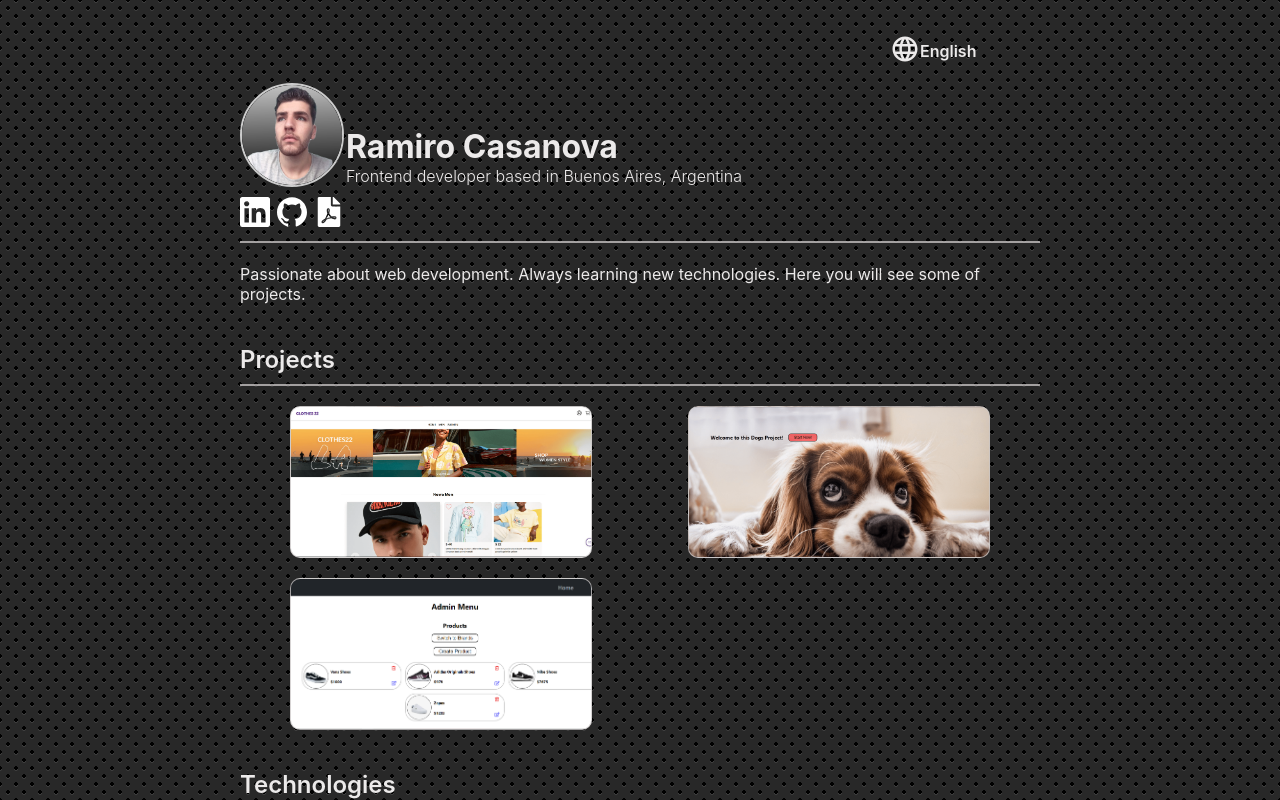
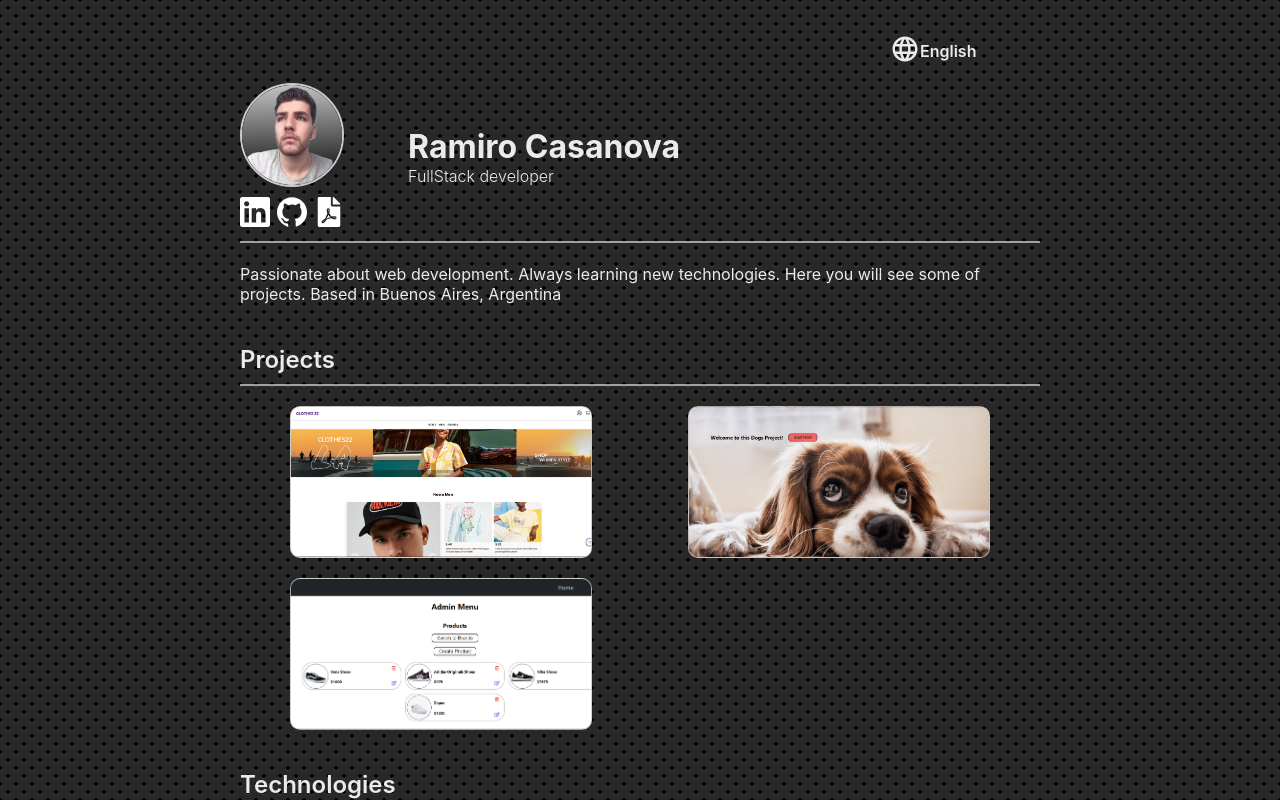
Before and after one commit to CasanovaRamiro/Portfolio, a React (Vite) app: page / in a window 1280 px wide. Shown: the top 800 px of the page. Built offline with nearby package versions, Linux system fonts and the light colour scheme.

Commit message:
Updating and improving links

```diff
--- a/src/Components/Home/Home.jsx
+++ b/src/Components/Home/Home.jsx
@@ -6,74 +6,15 @@ import Technologies from "../Technologies/Technologies";
 import { SiLinkedin, SiGithub } from "react-icons/si";
 import { FaFilePdf } from "react-icons/fa";
 import { MdLanguage } from "react-icons/md";
+import useProjectsInfo from "../../Hooks/useProjectsInfo";
+import {linkedIn, CvPdfEnglish, CvPdfSpanish} from './links'
 
 function Home() {
-  const [projects] = useState([
-    {
-      img: "ecommerce",
-      name: "Ecommerce-App",
-      gitHubLink: "https://github.com/CasanovaRamiro/ecommerce-pf",
-      deployLink: "https://clothes-22.vercel.app",
-      infoEspañol: [
-        "Diseñar y desarrollar en un equipo conformado por un total de 7 integrantes un E-Commerce de indumentaria masculina y femenina que incluía: carrito de compras, plataforma de pago Mercado Pago, perfil del usuario, perfil de administrador con permisos especiales, historial de compras/ventas, descarga de órdenes de compra en PDF, búsquedas por parámetros, filtrados por categorías, ordenamientos y creación de nuevos productos.",
-        "Desarrollar la app usando para el Front-End React, Redux, CSS puro y Back-End desarrollado en Node.js con Express. Base de datos en PostgreSQL y Sequelize.",
-        "Complementar funcionalidades en colaboración de otros colegas para el área de Front-End.",
-        "Aportar funcionalidades destacadas: Local Storage (para persistir los datos de la sesión en curso y/o el dispositivo que se esté utilizando), control de Stock y manejo del carrito de compras.",
-        "Cooperar en Deploy del proyecto usando para Back-End Heroku CLI y para Front-End con Vercel",
-      ],
-      infoEnglish: [
-        "Design and develop an E-Commerce in a team of seven members. The app`s purpose was to sell men´s and women´s clothing. it included: shopping cart, Mercado Pago payment platform, user profile, administrator profile with special permissions, purchase history /sales, download of purchase invoices in PDF, search by parameters, filtering by categories, ordering and creation of new products.",
-        "The app was developed using React, Redux, pure CSS for the Front-End and the Back-End was developed in Node.js with Express, PostgreSQL and Sequelize.",
-        "I implemented functionalities in collaboration with other colleagues for the Front-End section.",
-        "I Provided outstanding functionalities: Local Storage (to save the data of the current session and/or the device being used), Stock control and shopping cart management.",
-        "I Cooperated in the Deploy of the project using Heroku CLI for Back-End and Vercel for Front-End.",
-      ],
-    },
-    {
-      img: "dogs",
-      name: "Dogs-App",
-      gitHubLink: "https://github.com/CasanovaRamiro/Dogs",
-      deployLink: "https://dogs-lilac-nu.vercel.app",
-      infoEnglish: [
-        "Develop a fullstack app to display information about the most popular dog breeds.",
-        "Fetch data from The Dog API.",
-        "Dynamic pagination and filtering.",
-        "Possibility to create, update and delete dog breeds and save it to a database through a validated form.",
-        "Tech Stack: React, Express, sequelize and PostgreSQL",
-      ],
-      infoEspañol: [
-        "Programar una app Full-Stack que muestre información detallada sobre razas populares de perros.",
-        "Buscar datos de The Dog API.",
-        "Paginación y Filtrado dinámicos.",
-        "Posibilidad de crear, modificar y eliminar razas de perros, guardándolas en una base de datos a través de un formulario validado",
-        "Tecnologías utilizadas: React, Express, sequelize y PostgreSQL",
-      ],
-    },
-    {
-      img: "ITCrowd",
-      name: "ITCrowd-Challenge",
-      gitHubLink: "https://github.com/CasanovaRamiro/itCrowdChallenge",
-      deployLink: "https://casanova-ramiro-itcrowd-challenge.vercel.app",
-      infoEnglish: [
-        "Develop a fullstack app to display information about Products.",
-        "Modify, Delete and Create Products and Brands.",
-        "Admin Menu.",
-        "Formik Forms.",
-        "Tech Stack: React, Express, sequelize and PostgreSQL",
-      ],
-      infoEspañol: [
-        "Programar una app Full-Stack que muestre información detallada sobre Productos.",
-        "Modificar, Eliminar y Crear productos y marcas.",
-        "Menu Adminstrador.",
-        "Formularios con Formik",
-        "Tecnologías utilizadas: React, Express, sequelize y PostgreSQL",
-      ],
-    },
-  ]);
+  const projects = useProjectsInfo()
   const [spanish] = useState({
-    subTitle: "Frontend developer viviendo en Buenos Aires, Argentina",
+    subTitle: "FullStack developer",
     description:
-      "Apasionado por el desarrollo web. Aprendizaje constante de nuevas tecnologías. Mas abajo podras ver algunos de mis proyectos.",
+      "Apasionado por el desarrollo web. Aprendizaje constante de nuevas tecnologías. Mas abajo podras ver algunos de mis proyectos. Viviendo en Buenos Aires, Argentina",
 
   });
   const [language, setLanguage] = useState("EN");
@@ -102,7 +43,7 @@ function Home() {
               <a
                 style={{ textDecoration: "none", color: "rgb(255, 255, 255)" }}
                 target="_blank"
-                href="https://www.linkedin.com/in/ramiro-casanova"
+                href={linkedIn}
               >
                 <SiLinkedin size={"30px"} />
               </a>
@@ -120,7 +61,7 @@ function Home() {
               <a
                 style={{ textDecoration: "none", color: "rgb(255, 255, 255)" }}
                 target="_blank"
-                href={language === "EN" ? "https://drive.google.com/file/d/17G4xXmXK8Tz4U1PNwxrZT8KK3m98806B/view?usp=sharing": "https://drive.google.com/file/d/10-DHGMqjUjwetda0DjqDj9hi-LPMhKDd/view?usp=sharing"}
+                href={language === "EN" ? CvPdfEnglish: CvPdfSpanish}
               >
                 <FaFilePdf size={"30px"} />
               </a>
@@ -133,7 +74,7 @@ function Home() {
             <h1>Ramiro Casanova</h1>
             <h4>
               {language === "EN"
-                ? "Frontend developer based in Buenos Aires, Argentina"
+                ? "FullStack developer"
                 : spanish.subTitle}
             </h4>
           </div>
@@ -141,7 +82,7 @@ function Home() {
       </div>
       <h4 className={css.description}>
         {language === "EN"
-          ? "Passionate about web development. Always learning new technologies. Here you will see some of projects."
+          ? "Passionate about web development. Always learning new technologies. Here you will see some of projects. Based in Buenos Aires, Argentina"
           : spanish.description}
       </h4>
       <div className={css.projects}>
--- a/src/Components/Home/Home.module.css
+++ b/src/Components/Home/Home.module.css
@@ -200,14 +200,14 @@ body {
 
 @media (min-width: 1450px){
     body{
-        padding-top: 30px;
+        padding-top: 60px;
         transform: scale(1.1);
     }
 }
 
 @media (min-width: 1850px){
     body{
-        padding-top: 70px;
+        padding-top: 100px;
         transform: scale(1.2);
     }
 }
--- /dev/null
+++ b/src/Components/Home/links.js
@@ -0,0 +1,3 @@
+export const linkedIn = "https://www.linkedin.com/in/ramiro-casanova";
+export const CvPdfSpanish = "https://drive.google.com/file/d/14tSVGMXM6Sl_25edH0FK9kyuD62bmWed/view?usp=sharing";
+export const CvPdfEnglish = 'https://drive.google.com/file/d/1uVoocUmeKEmoQctjTxCcuri8vHmZ1is8/view?usp=sharing';
--- /dev/null
+++ b/src/Hooks/useProjectsInfo.js
@@ -0,0 +1,72 @@
+import {useState} from 'react';
+
+
+const useProjectsInfo = () => {
+    const [projects] = useState([
+        {
+          img: "ecommerce",
+          name: "Ecommerce-App",
+          gitHubLink: "https://github.com/CasanovaRamiro/ecommerce-pf",
+          deployLink: "https://clothes-22.vercel.app",
+          infoEspañol: [
+            "Diseñar y desarrollar en un equipo conformado por un total de 7 integrantes un E-Commerce de indumentaria masculina y femenina que incluía: carrito de compras, plataforma de pago Mercado Pago, perfil del usuario, perfil de administrador con permisos especiales, historial de compras/ventas, descarga de órdenes de compra en PDF, búsquedas por parámetros, filtrados por categorías, ordenamientos y creación de nuevos productos.",
+            "Desarrollar la app usando para el Front-End React, Redux, CSS puro y Back-End desarrollado en Node.js con Express. Base de datos en PostgreSQL y Sequelize.",
+            "Complementar funcionalidades en colaboración de otros colegas para el área de Front-End.",
+            "Aportar funcionalidades destacadas: Local Storage (para persistir los datos de la sesión en curso y/o el dispositivo que se esté utilizando), control de Stock y manejo del carrito de compras.",
+            "Cooperar en Deploy del proyecto usando para Back-End Heroku CLI y para Front-End con Vercel",
+          ],
+          infoEnglish: [
+            "Design and develop an E-Commerce in a team of seven members. The app`s purpose was to sell men´s and women´s clothing. it included: shopping cart, Mercado Pago payment platform, user profile, administrator profile with special permissions, purchase history /sales, download of purchase invoices in PDF, search by parameters, filtering by categories, ordering and creation of new products.",
+            "The app was developed using React, Redux, pure CSS for the Front-End and the Back-End was developed in Node.js with Express, PostgreSQL and Sequelize.",
+            "I implemented functionalities in collaboration with other colleagues for the Front-End section.",
+            "I Provided outstanding functionalities: Local Storage (to save the data of the current session and/or the device being used), Stock control and shopping cart management.",
+            "I Cooperated in the Deploy of the project using Heroku CLI for Back-End and Vercel for Front-End.",
+          ],
+        },
+        {
+          img: "dogs",
+          name: "Dogs-App",
+          gitHubLink: "https://github.com/CasanovaRamiro/Dogs",
+          deployLink: "https://dogs-lilac-nu.vercel.app",
+          infoEnglish: [
+            "Develop a fullstack app to display information about the most popular dog breeds.",
+            "Fetch data from The Dog API.",
+            "Dynamic pagination and filtering.",
+            "Possibility to create, update and delete dog breeds and save it to a database through a validated form.",
+            "Tech Stack: React, Express, sequelize and PostgreSQL",
+          ],
+          infoEspañol: [
+            "Programar una app Full-Stack que muestre información detallada sobre razas populares de perros.",
+            "Buscar datos de The Dog API.",
+            "Paginación y Filtrado dinámicos.",
+            "Posibilidad de crear, modificar y eliminar razas de perros, guardándolas en una base de datos a través de un formulario validado",
+            "Tecnologías utilizadas: React, Express, sequelize y PostgreSQL",
+          ],
+        },
+        {
+          img: "ITCrowd",
+          name: "ITCrowd-Challenge",
+          gitHubLink: "https://github.com/CasanovaRamiro/itCrowdChallenge",
+          deployLink: "https://casanova-ramiro-itcrowd-challenge.vercel.app",
+          infoEnglish: [
+            "Develop a fullstack app to display information about Products.",
+            "Modify, Delete and Create Products and Brands.",
+            "Admin Menu.",
+            "Formik Forms.",
+            "Tech Stack: React, Express, sequelize and PostgreSQL",
+          ],
+          infoEspañol: [
+            "Programar una app Full-Stack que muestre información detallada sobre Productos.",
+            "Modificar, Eliminar y Crear productos y marcas.",
+            "Menu Adminstrador.",
+            "Formularios con Formik",
+            "Tecnologías utilizadas: React, Express, sequelize y PostgreSQL",
+          ],
+        },
+      ]);
+
+
+  return projects;
+};
+
+export default useProjectsInfo
--- a/src/main.jsx
+++ b/src/main.jsx
@@ -2,11 +2,6 @@ import React from 'react'
 import ReactDOM from 'react-dom/client'
 import App from './App'
 import './index.css'
-
-// import axios from "axios";
-// axios.defaults.baseURL = process.env.REACT_APP_API || 'http://localhost:3001';
-
-// main es como el index.js
 
 ReactDOM.createRoot(document.getElementById('root')).render(
   <React.StrictMode>
```
Also changed, not shown: src/Components/Home/ProjectsInfo.js (added), 1 other file (tests, documents, lock files or other folders).
